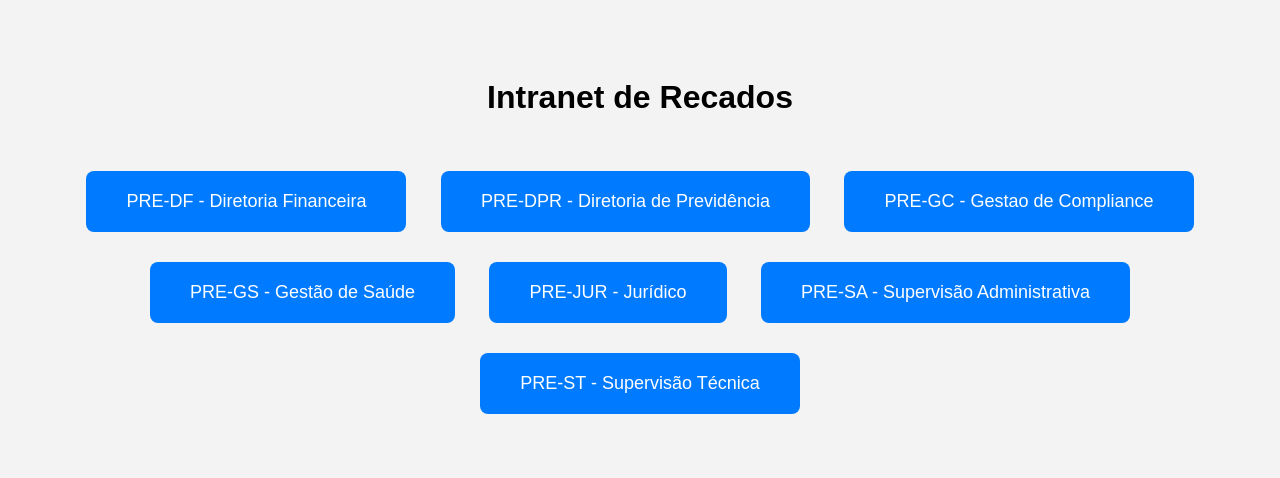
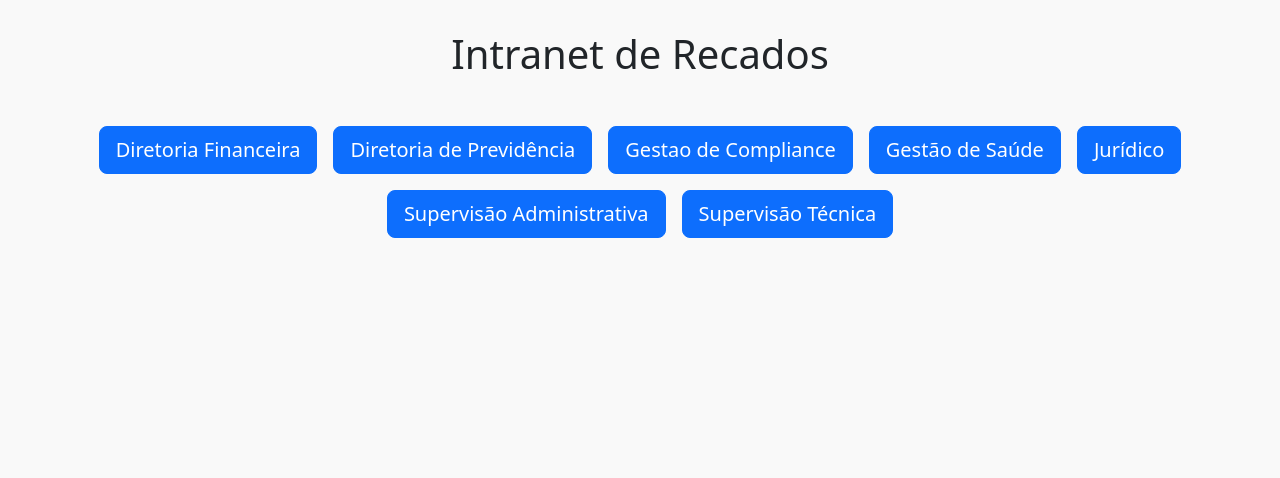
Before and after one commit to dasfunserv-cpu/intranet, a Flask app: page / in a window 1280 px wide. Shown: the top 478 px of the page. Run offline with Flask 3, Linux system fonts and the light colour scheme.

Commit message:
Atualização do base.html

```diff
--- a/app.py
+++ b/app.py
@@ -12,13 +12,13 @@ BASE_DIR = 'static/recados'
 def index():
     # Lista completa das diretorias disponíveis
     diretorias = [
-        'PRE-DF - Diretoria Financeira',
-        'PRE-DPR - Diretoria de Previdência',
-        'PRE-GC - Gestao de Compliance',
-        'PRE-GS - Gestão de Saúde',
-        'PRE-JUR - Jurídico',
-        'PRE-SA - Supervisão Administrativa',
-        'PRE-ST - Supervisão Técnica'
+        'Diretoria Financeira',
+        'Diretoria de Previdência',
+        'Gestao de Compliance',
+        'Gestão de Saúde',
+        'Jurídico',
+        'Supervisão Administrativa',
+        'Supervisão Técnica'
     ]
     # Renderiza a página inicial com os botões de acesso às diretorias
     return render_template('index.html', diretorias=diretorias)
--- /dev/null
+++ b/templates/base.html
@@ -0,0 +1,31 @@
+<!-- templates/base.html -->
+<!DOCTYPE html>
+<html lang="pt-br">
+<head>
+    <meta charset="UTF-8">
+    <title>{% block title %}Intranet de Recados{% endblock %}</title>
+    <meta name="viewport" content="width=device-width, initial-scale=1">
+
+    <!-- Bootstrap 5 -->
+    <link href="https://cdn.jsdelivr.net/npm/bootstrap@5.3.3/dist/css/bootstrap.min.css" rel="stylesheet">
+
+    {% block head_extra %}{% endblock %}
+
+    <style>
+        body {
+            background-color: #f9f9f9;
+            padding: 30px;
+        }
+    </style>
+</head>
+<body>
+    <div class="container">
+        {% block content %}
+        {% endblock %}
+    </div>
+
+    <!-- Bootstrap JS (opcional) -->
+    <script src="https://cdn.jsdelivr.net/npm/bootstrap@5.3.3/dist/js/bootstrap.bundle.min.js"></script>
+    {% block script_extra %}{% endblock %}
+</body>
+</html>
--- a/templates/index.html
+++ b/templates/index.html
@@ -1,38 +1,15 @@
-<!DOCTYPE html>
-<html lang="pt-br">
-<head>
-    <meta charset="UTF-8">
-    <title>Intranet de Recados</title>
-    <style>
-        body {
-            font-family: Arial, sans-serif;
-            background: #f3f3f3;
-            text-align: center;
-            padding: 50px;
-        }
-        h1 {
-            margin-bottom: 40px;
-        }
-        .diretoria-btn {
-            display: inline-block;
-            margin: 15px;
-            padding: 20px 40px;
-            background-color: #007BFF;
-            color: white;
-            text-decoration: none;
-            border-radius: 8px;
-            font-size: 18px;
-            transition: background-color 0.3s;
-        }
-        .diretoria-btn:hover {
-            background-color: #0056b3;
-        }
-    </style>
-</head>
-<body>
-    <h1>Intranet de Recados</h1>
-    {% for diretoria in diretorias %}
-        <a href="/recados/{{ diretoria }}" class="diretoria-btn">{{ diretoria }}</a>
-    {% endfor %}
-</body>
-</html>
+<!-- templates/index.html -->
+{% extends 'base.html' %}
+
+{% block title %}Intranet de Recados{% endblock %}
+
+{% block content %}
+    <h1 class="text-center mb-5">Intranet de Recados</h1>
+    <div class="d-flex flex-wrap justify-content-center gap-3">
+        {% for diretoria in diretorias %}
+            <a href="/recados/{{ diretoria }}" class="btn btn-primary btn-lg">
+                {{ diretoria }}
+            </a>
+        {% endfor %}
+    </div>
+{% endblock %}
```
Also changed, not shown: templates/index copy.html (added, +38 -0 lines).
